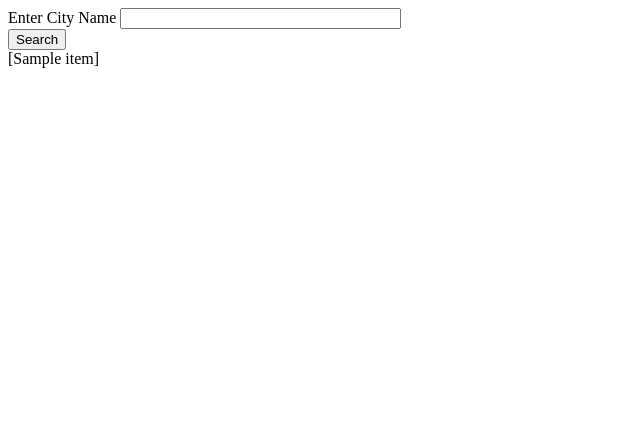
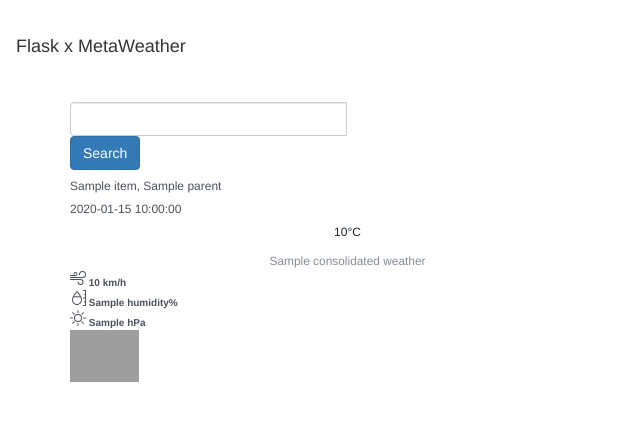
Before and after one commit to superiorkid/weather-metaweather, a Flask app: page / in a window 1280 px wide. Shown: the top 441 px of the page, without its empty margins (0-640 px from the left). Run offline with Flask 2, Linux system fonts and the light colour scheme; a database or web service that is not in the repository returns one stand-in record (values such as "Sample title"); data that the repository does not hold is empty; some libraries are stand-ins or nearby versions; grey boxes are pictures that could not be loaded.

Commit message:
litle update

```diff
--- a/app/routes.py
+++ b/app/routes.py
@@ -2,7 +2,7 @@
 from flask import render_template, redirect, url_for, request
 from app.forms import SearchForm
 from app.weather import WeatherForecast
-import requests
+import requests, os
 
 @app.post('/')
 @app.get('/')
@@ -19,15 +19,26 @@
   woeid = weather.get_city_woeid(city)
 
   if not woeid:
-    return 'no result found'
+    return render_template('204.html')
 
   if len(woeid) > 1:
     data = weather.get_weather(woeid)
     return render_template('select.html', data=data)
 
   data = weather.get_weather(woeid)
+  today_icon = os.path.join(app.config['UPLOAD_FOLDER'], f'{data[0]["consolidated_weather"][0]["weather_state_abbr"]}.png')
 
-  return render_template('index.html', data=data, form=form)
+  # next 5 days
+  next_days_forecast = weather.next_day_forecast(data)
+
+
+  icon = list()
+
+  for i in next_days_forecast:
+    icons = os.path.join(app.config['UPLOAD_FOLDER'], f'{i["weather_state_abbr"]}.png')
+    icon.append(icons)
+
+  return render_template('index.html', data=data, form=form, next_days=next_days_forecast, icons=icon, today_icon=today_icon)
 
 
 # if output woeid > 1
@@ -40,7 +51,16 @@
   if request.method == "POST":
     woeid = ["".join(list(request.form.get('city')))]
     data = weather.get_weather(woeid)
+    today_icon = os.path.join(app.config['UPLOAD_FOLDER'], f'{data[0]["consolidated_weather"][0]["weather_state_abbr"]}.png')
 
-    return render_template('index.html', form=form, data=data)
+
+    next_days_forecast = weather.next_day_forecast(data)
+    icon = list()
+
+    for i in next_days_forecast:
+      icons = os.path.join(app.config['UPLOAD_FOLDER'], f'{i["weather_state_abbr"]}.png')
+      icon.append(icons)
+
+    return render_template('index.html', form=form, data=data, next_days=next_days_forecast, icons=icon, today_icon=today_icon)
 
   return redirect(url_for('index'))
--- a/app/templates/includes/navbar.html
+++ b/app/templates/includes/navbar.html
@@ -0,0 +1,3 @@
+<nav class="navbar navbar-light bg-light">
+  <span class="navbar-brand mb-0 h1">Flask x MetaWeather</span>
+</nav>
--- a/app/templates/index.html
+++ b/app/templates/index.html
@@ -2,19 +2,97 @@
 
 {% block content %}
 
-  <div>
-    <form action="/" method="post">
-    {{form.csrf_token}}
-    {{ form.cities.label}} {{form.cities(size=32)}} <br>
-    {{form.submit}}
-    </form>
-  </div>
 
+  <section class="vh-100">
+    <div class="container mt-3 py-5 h-100">
 
+      <div class="row d-flex justify-content-center align-items-center h-100">
+        <div class="col-md-8 col-lg-6 col-xl-4">
 
-  <div>
-    {{data}}
-    <br>
-    {{woeid}}
-  </div>
+          <!--<h3 class="mb-4 pb-2 fw-normal">Check the weather forecast</h3> -->
+          <form action="/" method="post">
+            {{form.csrf_token()}}
+            <div class="input-group rounded mb-3">
+              {{form.cities(class="form-control rounded")}}
+              {% for error in form.cities.errors %}
+              <span>{{error}}</span>
+              {% endfor %}
+              {{form.submit(class="btn btn-primary")}}
+            </div>
+          </form>
+
+        </div>
+      </div>
+
+      <div class="row d-flex justify-content-center align-items-center h-100">
+        <div class="col-md-8 col-lg-6 col-xl-4">
+
+          <div class="card" style="color: #4B515D; border-radius: 35px;">
+            <div class="card-body p-4">
+
+              <div class="d-flex">
+                <h6 class="flex-grow-1">
+                  {{ data[0]['title'] }}, {{ data[0]['parent']['title'] }}
+                </h6>
+                <h6 class="ml-auto">{{ data[0]['consolidated_weather'][0]['applicable_date'] }}</h6>
+              </div>
+
+              <div class="d-flex flex-column text-center mt-5 mb-4">
+                <h6 class="display-4 mb-0 font-weight-bold" style="color: #1C2331;"> {{ data[0]['consolidated_weather'][0]['the_temp']| int }}°C </h6>
+                <span class="small" style="color: #868B94">{{ data[0]['consolidated_weather'][0]['weather_state_name']}}</span>
+              </div>
+
+              <div class="d-flex align-items-center">
+                <div class="flex-grow-1" style="font-size: 1rem;">
+                  <div><svg xmlns="http://www.w3.org/2000/svg" width="16" height="16" fill="currentColor"
+                      class="bi bi-wind" viewBox="0 0 16 16">
+                      <path
+                        d="M12.5 2A2.5 2.5 0 0 0 10 4.5a.5.5 0 0 1-1 0A3.5 3.5 0 1 1 12.5 8H.5a.5.5 0 0 1 0-1h12a2.5 2.5 0 0 0 0-5zm-7 1a1 1 0 0 0-1 1 .5.5 0 0 1-1 0 2 2 0 1 1 2 2h-5a.5.5 0 0 1 0-1h5a1 1 0 0 0 0-2zM0 9.5A.5.5 0 0 1 .5 9h10.042a3 3 0 1 1-3 3 .5.5 0 0 1 1 0 2 2 0 1 0 2-2H.5a.5.5 0 0 1-.5-.5z" />
+                    </svg><span class="ms-1"> <strong>{{ data[0]['consolidated_weather'][0]['wind_speed'] | int }} km/h </strong></span>
+                  </div>
+                  <div>
+                    <svg xmlns="http://www.w3.org/2000/svg" width="16" height="16" fill="currentColor"
+                      class="bi bi-moisture" viewBox="0 0 16 16">
+                      <path
+                        d="M13.5 0a.5.5 0 0 0 0 1H15v2.75h-.5a.5.5 0 0 0 0 1h.5V7.5h-1.5a.5.5 0 0 0 0 1H15v2.75h-.5a.5.5 0 0 0 0 1h.5V15h-1.5a.5.5 0 0 0 0 1h2a.5.5 0 0 0 .5-.5V.5a.5.5 0 0 0-.5-.5h-2zM7 1.5l.364-.343a.5.5 0 0 0-.728 0l-.002.002-.006.007-.022.023-.08.088a28.458 28.458 0 0 0-1.274 1.517c-.769.983-1.714 2.325-2.385 3.727C2.368 7.564 2 8.682 2 9.733 2 12.614 4.212 15 7 15s5-2.386 5-5.267c0-1.05-.368-2.169-.867-3.212-.671-1.402-1.616-2.744-2.385-3.727a28.458 28.458 0 0 0-1.354-1.605l-.022-.023-.006-.007-.002-.001L7 1.5zm0 0-.364-.343L7 1.5zm-.016.766L7 2.247l.016.019c.24.274.572.667.944 1.144.611.781 1.32 1.776 1.901 2.827H4.14c.58-1.051 1.29-2.046 1.9-2.827.373-.477.706-.87.945-1.144zM3 9.733c0-.755.244-1.612.638-2.496h6.724c.395.884.638 1.741.638 2.496C11 12.117 9.182 14 7 14s-4-1.883-4-4.267z" />
+                    </svg>
+                    <span class="ms-1"> <strong>{{ data[0]['consolidated_weather'][0]['humidity'] }}% </strong></span>
+                  </div>
+                  <div>
+                    <svg xmlns="http://www.w3.org/2000/svg" width="16" height="16" fill="currentColor" class="bi bi-sun"
+                      viewBox="0 0 16 16">
+                      <path
+                        d="M8 11a3 3 0 1 1 0-6 3 3 0 0 1 0 6zm0 1a4 4 0 1 0 0-8 4 4 0 0 0 0 8zM8 0a.5.5 0 0 1 .5.5v2a.5.5 0 0 1-1 0v-2A.5.5 0 0 1 8 0zm0 13a.5.5 0 0 1 .5.5v2a.5.5 0 0 1-1 0v-2A.5.5 0 0 1 8 13zm8-5a.5.5 0 0 1-.5.5h-2a.5.5 0 0 1 0-1h2a.5.5 0 0 1 .5.5zM3 8a.5.5 0 0 1-.5.5h-2a.5.5 0 0 1 0-1h2A.5.5 0 0 1 3 8zm10.657-5.657a.5.5 0 0 1 0 .707l-1.414 1.415a.5.5 0 1 1-.707-.708l1.414-1.414a.5.5 0 0 1 .707 0zm-9.193 9.193a.5.5 0 0 1 0 .707L3.05 13.657a.5.5 0 0 1-.707-.707l1.414-1.414a.5.5 0 0 1 .707 0zm9.193 2.121a.5.5 0 0 1-.707 0l-1.414-1.414a.5.5 0 0 1 .707-.707l1.414 1.414a.5.5 0 0 1 0 .707zM4.464 4.465a.5.5 0 0 1-.707 0L2.343 3.05a.5.5 0 1 1 .707-.707l1.414 1.414a.5.5 0 0 1 0 .708z" />
+                    </svg>
+                    <span class="ms-1"><strong>{{ data[0]['consolidated_weather'][0]['air_pressure'] }} hPa </strong></span>
+                  </div>
+                </div>
+
+                <div class="ml-auto">
+                  <img src="{{today_icon}}" width="69px">
+                </div>
+              </div>
+
+            </div>
+          </div>
+
+        </div>
+      </div>
+      <br><br><br>
+
+      <div class="card-group">
+        {% for next_day in next_days %}
+      <div class="card text-center" style="width: 18rem;">
+        <div class="card-body">
+          <h4 class="card-title">{{ next_day['applicable_date'] }}</h4>
+          <p class="card-text"><img src="{{ icons[loop.index0] }}" width="58px"></p>
+          <h4 class="card-text">{{ next_day['the_temp'] | int }}°C</h4>
+        </div>
+      </div>
+      {% endfor %}
+      </div>
+
+    </div>
+
+  </section>
 {% endblock content %}
--- a/app/templates/layout.html
+++ b/app/templates/layout.html
@@ -1,13 +1,11 @@
-<!DOCTYPE html>
-<html lang="en">
-<head>
-  <meta charset="UTF-8">
-  <meta http-equiv="X-UA-Compatible" content="IE=edge">
-  <meta name="viewport" content="width=device-width, initial-scale=1.0">
-  <title>Search City</title>
-</head>
-<body>
-  {% block content %}
-  {% endblock content%}
-</body>
-</html>
+{% extends "bootstrap/base.html" %}
+
+{% block title %}
+  MetaWeather Forecast
+{% endblock title %}
+
+{% block navbar %}
+{% include "includes/navbar.html" %}
+{% endblock navbar %}
+
+{% block content %}{% endblock content %}
--- a/app/weather.py
+++ b/app/weather.py
@@ -21,5 +21,11 @@
 			forecast.append(data)
 		return forecast
 
-	def get_image(self):
-		pass
+	def next_day_forecast(self, data):
+		new_list = list()
+
+		for next_day in data:
+			for i in range(1, len(next_day['consolidated_weather'])):
+				new_list.append(next_day['consolidated_weather'][i])
+
+		return new_list
```
Also changed, not shown: app/templates/select.html (+21 -3 lines).
